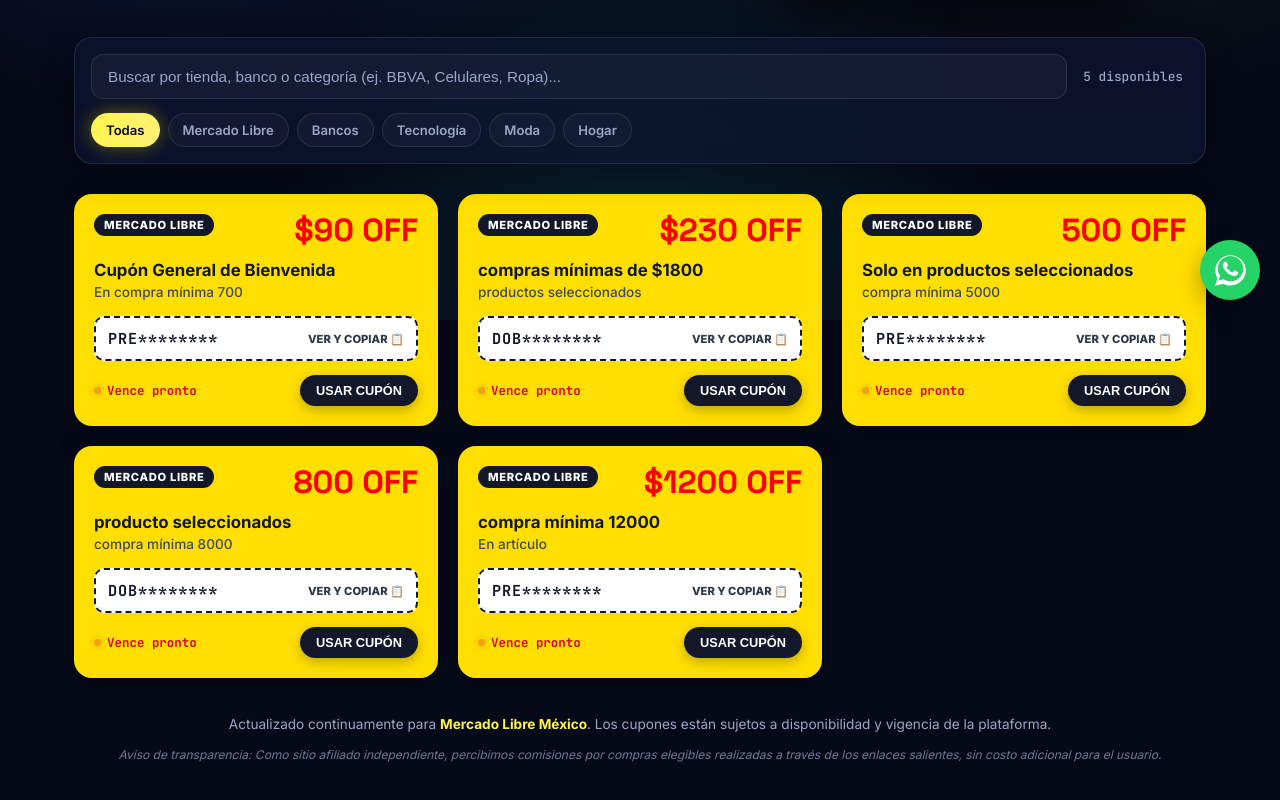
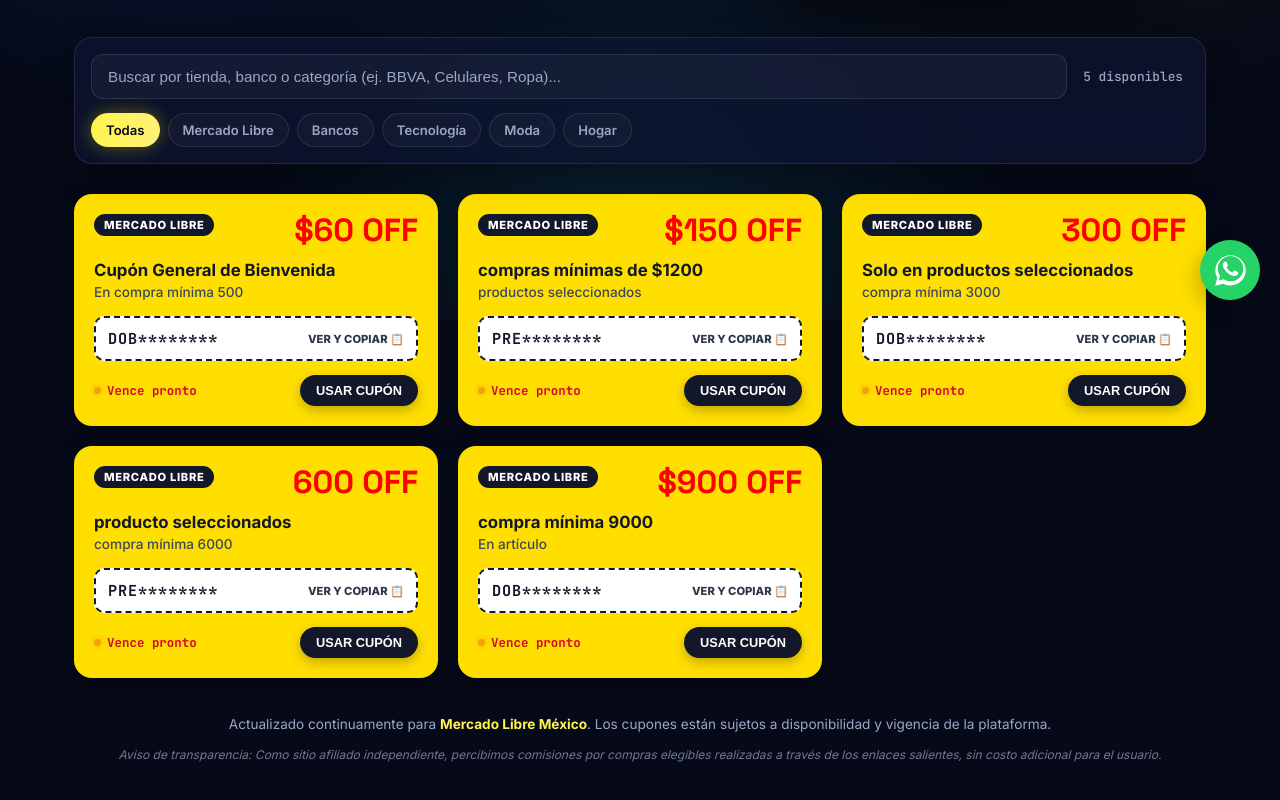
Before and after one commit to supershopperML/CUPONVIRAL4, a plain HTML site: page index.html in a window 1280 px wide. Shown: the part 480-1280 px from the top of the page. Drawn offline with Linux system fonts and the light colour scheme.

Commit message:
Update discount values and titles in index.html

```diff
--- a/index.html
+++ b/index.html
@@ -529,55 +529,55 @@
     id: 1,
     categoria: "mercadolibre",
     categoriaLabel: "Mercado Libre",
-    descuento: "$90 OFF",
+    descuento: "$60 OFF",
     titulo: "Cupón General de Bienvenida",
-    subtitulo: "En compra mínima 700",
-    codigo: "PREDDHOT",
-    link: "https://meli.la/1wkZUE2",
+    subtitulo: "En compra mínima 500",
+    codigo: "DOBLEFLASH",
+    link: "https://meli.la/2JsYSvo",
     estado: "activo"
   },
   {
     id: 2,
     categoria: "mercadolibre",
     categoriaLabel: "Mercado libre",
-    descuento: "$230 OFF",
-    titulo: "compras mínimas de $1800",
+    descuento: "$150 OFF",
+    titulo: "compras mínimas de $1200",
     subtitulo: "productos seleccionados",
-    codigo: "DOBLEPROMO",
-    link: "https://meli.la/1wkZUE2",
+    codigo: "PREDDCLUB",
+    link: "https://meli.la/2JsYSvo",
     estado: "activo"
   },
   {
     id: 3,
     categoria: "mercadolibre",
     categoriaLabel: "Mercado libre",
-    descuento: "500 OFF",
+    descuento: "300 OFF",
     titulo: "Solo en productos seleccionados",
-    subtitulo: "compra mínima 5000",
-    codigo: "PREDDWOW",
-    link: "https://meli.la/1wkZUE2",
+    subtitulo: "compra mínima 3000",
+    codigo: "DOBLEMANIA",
+    link: "https://meli.la/2JsYSvo",
     estado: "activo"
   },
   {
     id: 4,
     categoria: "mercadolibre",
     categoriaLabel: "Mercado libre",
-    descuento: "800 OFF",
+    descuento: "600 OFF",
     titulo: "producto seleccionados",
-    subtitulo: "compra mínima 8000",
-    codigo: "DOBLEBONO",
-    link: "https://meli.la/1wkZUE2",
+    subtitulo: "compra mínima 6000",
+    codigo: "PREDDPRO",
+    link: "https://meli.la/2JsYSvo",
     estado: "activo"
   },
   {
     id: 5,
     categoria: "mercadolibre",
     categoriaLabel: "Mercado libre",
-    descuento: "$1200 OFF",
-    titulo: "compra mínima 12000",
+    descuento: "$900 OFF",
+    titulo: "compra mínima 9000",
     subtitulo: "En artículo",
-    codigo: "PREDDMEGA",
-    link: "https://meli.la/1wkZUE2",
+    codigo: "DOBLEEXTRA",
+    link: "https://meli.la/2JsYSvo",
     estado: "activo"
   },
   {
```
